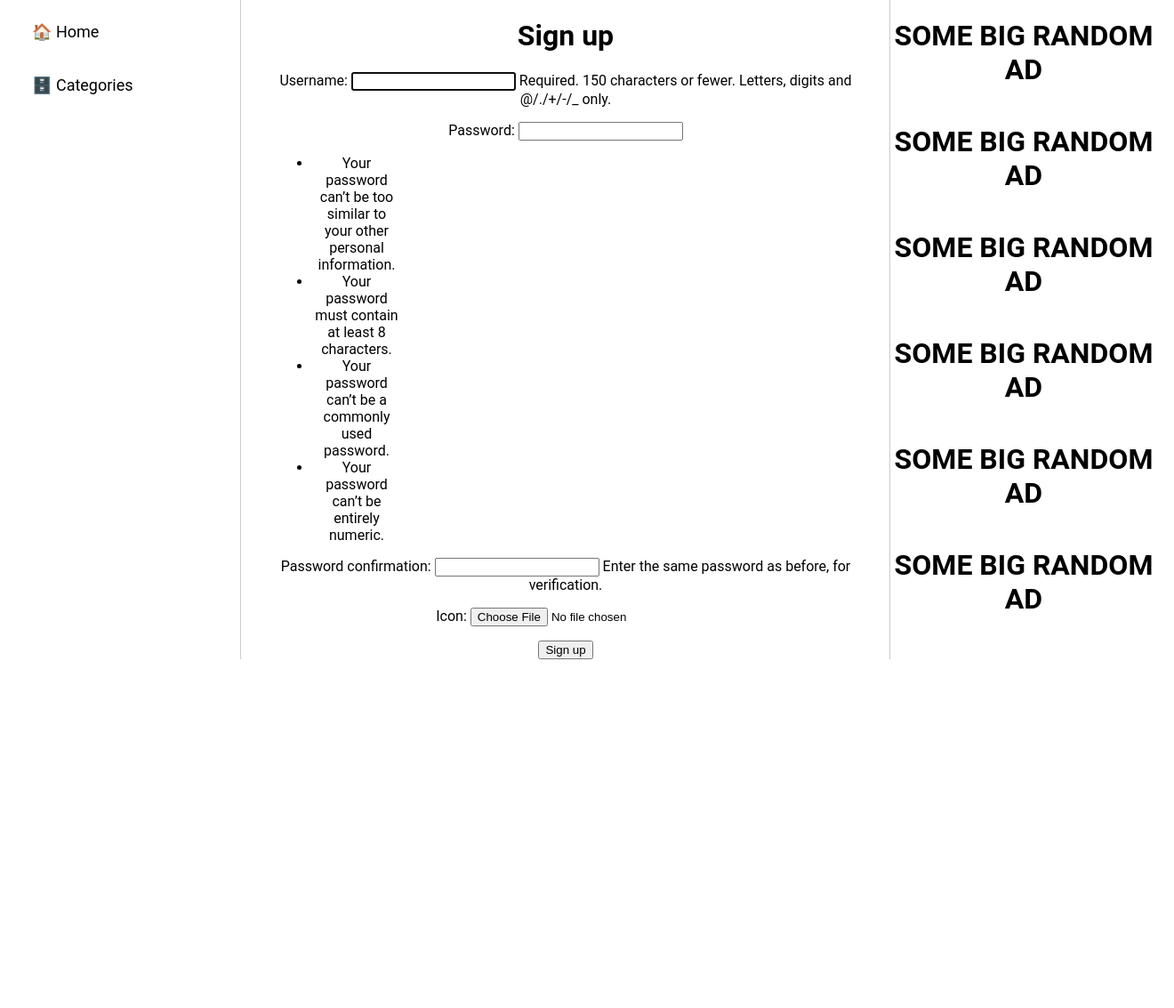
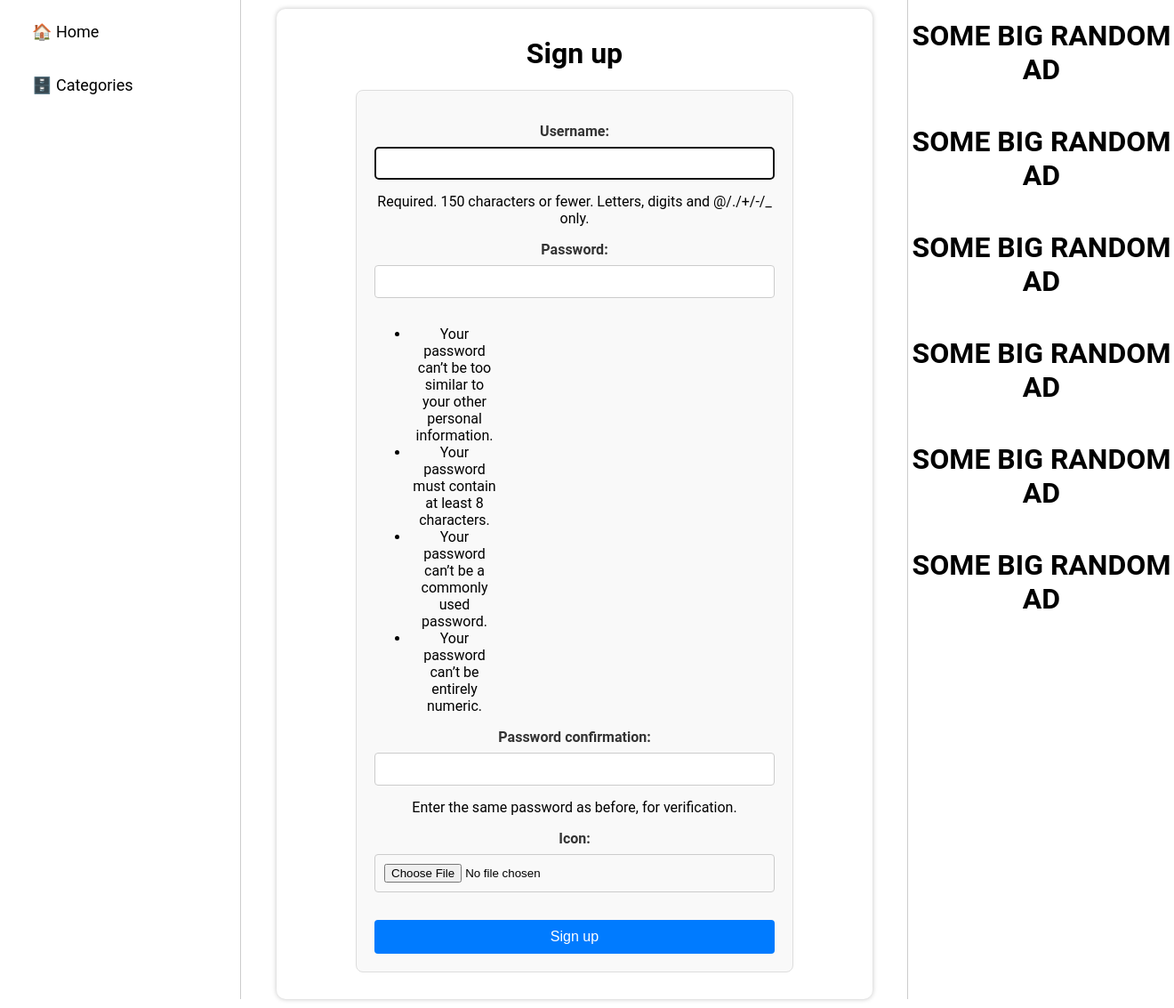
Before and after one commit to yousifj129/forums-for-all, a Django app: page /auth/signup/ in a window 1320 px wide. Shown: the part 111-1244 px from the top of the page at 89% size. Before the commit the page ends 852 px from the top, so only its background shows below. Run offline with Django 5.2, Linux system fonts and the light colour scheme.

Commit message:
finished

```diff
--- a/main_app/static/forum-details.css
+++ b/main_app/static/forum-details.css
@@ -53,7 +53,7 @@ form input[type=submit]:hover,
     gap: 10px;
     width: 90%;
     justify-self: center;
-    border-radius: 10px;
+    border-radius: 20px;
     padding: 20px;
     margin: 10px;
     box-shadow: 0px 0px 5px 0.5px #cccccc;
--- a/main_app/static/forum-form.css
+++ b/main_app/static/forum-form.css
@@ -22,25 +22,38 @@ padding: 10px;
 
 .main-form input[type="text"],
 .main-form input[type="email"],
-.main-form textarea {
+.main-form textarea,
+.main-form p input {
   width: 100%;
   padding: 10px;
   margin-bottom: 15px;
   border: 1px solid #ccc;
   border-radius: 4px;
   box-sizing: border-box; /* Ensures padding doesn't add to the width */
+
 }
 
-.main-form input[type="submit"] {
+.main-form input[type="submit"],
+.main-form button {
   background-color: #007bff;
   color: white;
   padding: 10px 15px;
   border: none;
   border-radius: 4px;
   cursor: pointer;
+  width: 100%;
   font-size: 16px;
 }
-
-.main-form input[type="submit"]:hover {
+.main-form input[type="submit"]:hover,
+.main-form button:hover  {
   background-color: #0056b3;
 }
+
+input[type=file]{
+  border: 1px solid #ccc;
+  display: inline-block;
+  padding: 6px;
+  margin-bottom: 5px;
+  cursor: pointer;
+  width: 100%;
+}
--- a/main_app/templates/registration/signup.html
+++ b/main_app/templates/registration/signup.html
@@ -1,7 +1,14 @@
-{% extends "base.html" %} {% block content %}
+{% extends "base.html" %}
+{% load static %}
+{% block head %}
+<link rel="stylesheet" href="{% static 'forum-form.css'%}" />
+{% endblock head %}
+{% block content %}
 <h1>Sign up</h1>
-<form method="post" enctype="multipart/form-data">
-  {% csrf_token %} {{ form.as_p }}
-  <button>Sign up</button>
+<form method="post" enctype="multipart/form-data" class="main-form">
+  {% csrf_token %}
+  {{ form.as_p }}
+  <input type="submit" value="Sign up">
+
 </form>
 {% endblock content %}
--- a/main_app/views.py
+++ b/main_app/views.py
@@ -21,6 +21,7 @@ class ForumListView(ListView):
     model = Forum
     template_name = "forums/forums-list.html"
     context_object_name = "forums"
+    ordering = ['id']
     def get_queryset(self):
         queryset = super().get_queryset() # Get the default queryset
 
```
Also changed, not shown: main_app/templates/registration/login.html (+6 -4 lines).
